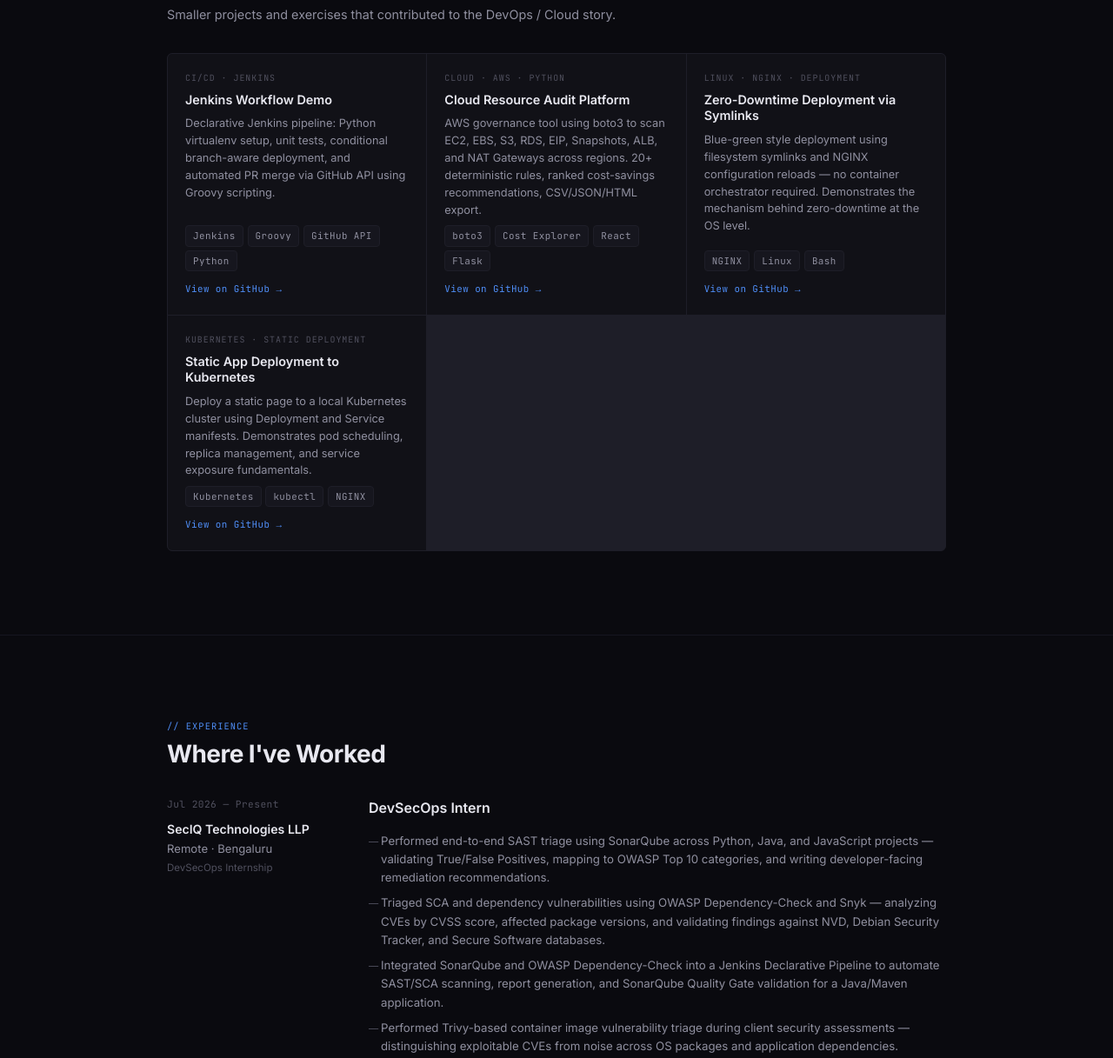
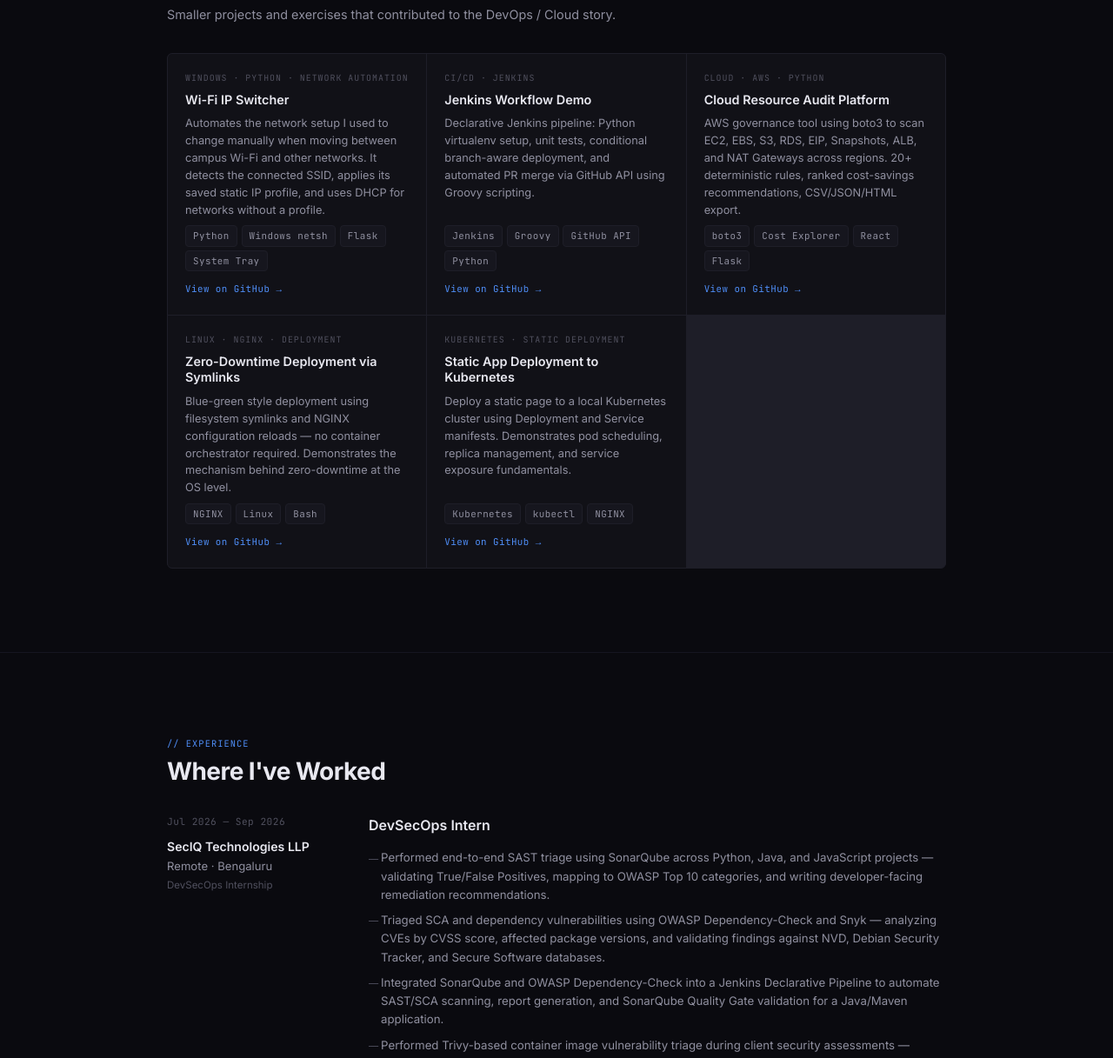
Before and after one commit to vasanth-1604/vasanth-1604.github.io, a plain HTML site: page index.html in a window 1280 px wide. Shown: the part 6316-7533 px from the top of the page at 87% size. Drawn offline with Linux system fonts and the light colour scheme.

Commit message:
Updated Resume

```diff
--- a/index.html
+++ b/index.html
@@ -929,6 +929,20 @@
       <div class="more-work-grid">
 
         <div class="more-work-item reveal">
+          <div class="mw-category">Windows · Python · Network Automation</div>
+          <div class="mw-title">Wi-Fi IP Switcher</div>
+          <p class="mw-desc">Automates the network setup I used to change manually when moving between campus Wi-Fi and other networks. It detects the connected SSID, applies its saved static IP profile, and uses DHCP for networks without a profile.</p>
+          <div class="mw-tech">
+            <span class="tag">Python</span>
+            <span class="tag">Windows netsh</span>
+            <span class="tag">Flask</span>
+            <span class="tag">System Tray</span>
+          </div>
+          <a href="https://github.com/Vasanth1602/wifi_switcher" class="mw-link" target="_blank"
+            rel="noopener noreferrer" id="mw-wifi-switcher">View on GitHub →</a>
+        </div>
+
+        <div class="more-work-item reveal">
           <div class="mw-category">CI/CD · Jenkins</div>
           <div class="mw-title">Jenkins Workflow Demo</div>
           <p class="mw-desc">Declarative Jenkins pipeline: Python virtualenv setup, unit tests, conditional branch-aware
@@ -1001,7 +1015,7 @@
 
         <div class="timeline-item reveal">
           <div class="timeline-meta">
-            <div class="timeline-date">Jul 2026 — Present</div>
+            <div class="timeline-date">Jul 2026 — Sep 2026</div>
             <div class="timeline-company">
               <strong>SecIQ Technologies LLP</strong>
               Remote · Bengaluru
@@ -1080,7 +1094,7 @@
           <div class="edu-school">Periyar University · Salem, Tamil Nadu</div>
           <div class="edu-meta">
             <span class="edu-date">Aug 2024 – Apr 2026</span>
-            <span class="edu-cgpa">7.5 / 10</span>
+            <span class="edu-cgpa">8.16 / 10</span>
           </div>
         </div>
         <div class="edu-item">
```
Also changed, not shown: 1 other file.
